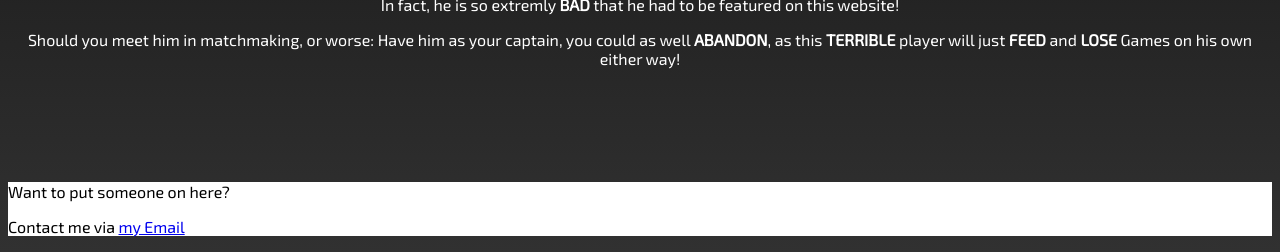
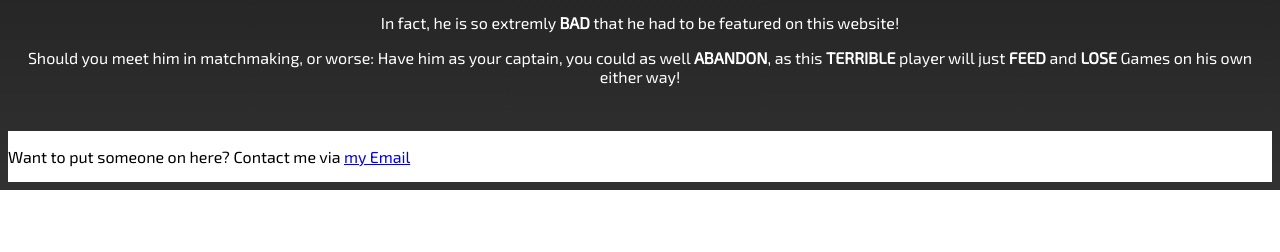
Before and after one commit to Dumbaz/WorstDotaPlayer.eu, a plain HTML site: page Website/index.html in a window 1280 px wide. Shown: the part 672-924 px from the top of the page. After the commit the page ends 862 px from the top, so only its background shows below. Drawn offline with Linux system fonts and the light colour scheme.

Commit message:
Minor Changes
No Viewport for now

```diff
--- a/Website/index.html
+++ b/Website/index.html
@@ -42,17 +42,17 @@
             </header>
             <p>In fact, he is so extremly <b>BAD</b> that he had to be featured on this website!</p>
             <p>Should you
-                <span class="hover_img"><a href="#">meet<span><img src="static/pudgehead.gif" height="100" /> </span></a>
+                <span class="hover_img"><a href="#">meet<span><img src="static/pudgehead.gif" height="100" /> </span>
+                </a>
                 </span>
                 him in matchmaking, or worse: Have him as your captain, you could as well <b>abandon</b>, as this <b>terrible</b> player will just <b>feed</b> and <b>lose </b> Games on his own either way!</p>
             </div>
         </article>
+        <footer>
+            <p>Want to put someone on here? Contact me via <a href="mailto:iwantmyfingerback@gmail.com">my Email</a>
+            </p>
+        </footer>
     </main>
-    <footer>
-        <p>Want to put someone on here?</p>
-        <p>Contact me via <a href="mailto:iwantmyfingerback@gmail.com">my Email</a>
-        </p>
-    </footer>
 </body>
 
 <script>
--- a/Website/styles/style.css
+++ b/Website/styles/style.css
@@ -1,7 +1,8 @@
 article {
     color: white;
-    height: 100vh;
     text-align: center;
+    padding: 10px;
+    padding-bottom: 80px;
 }
 
 body {
@@ -16,10 +17,15 @@ html {
     background:linear-gradient(black, #313131);
 }
 
+main {
+    position: relative;
+}
+
 footer {
     background: white;
-    clear: left;
-    margin-top: 1em;
+    position: absolute;
+    bottom: 0;
+    width: 100%;
 }
 
 
```
